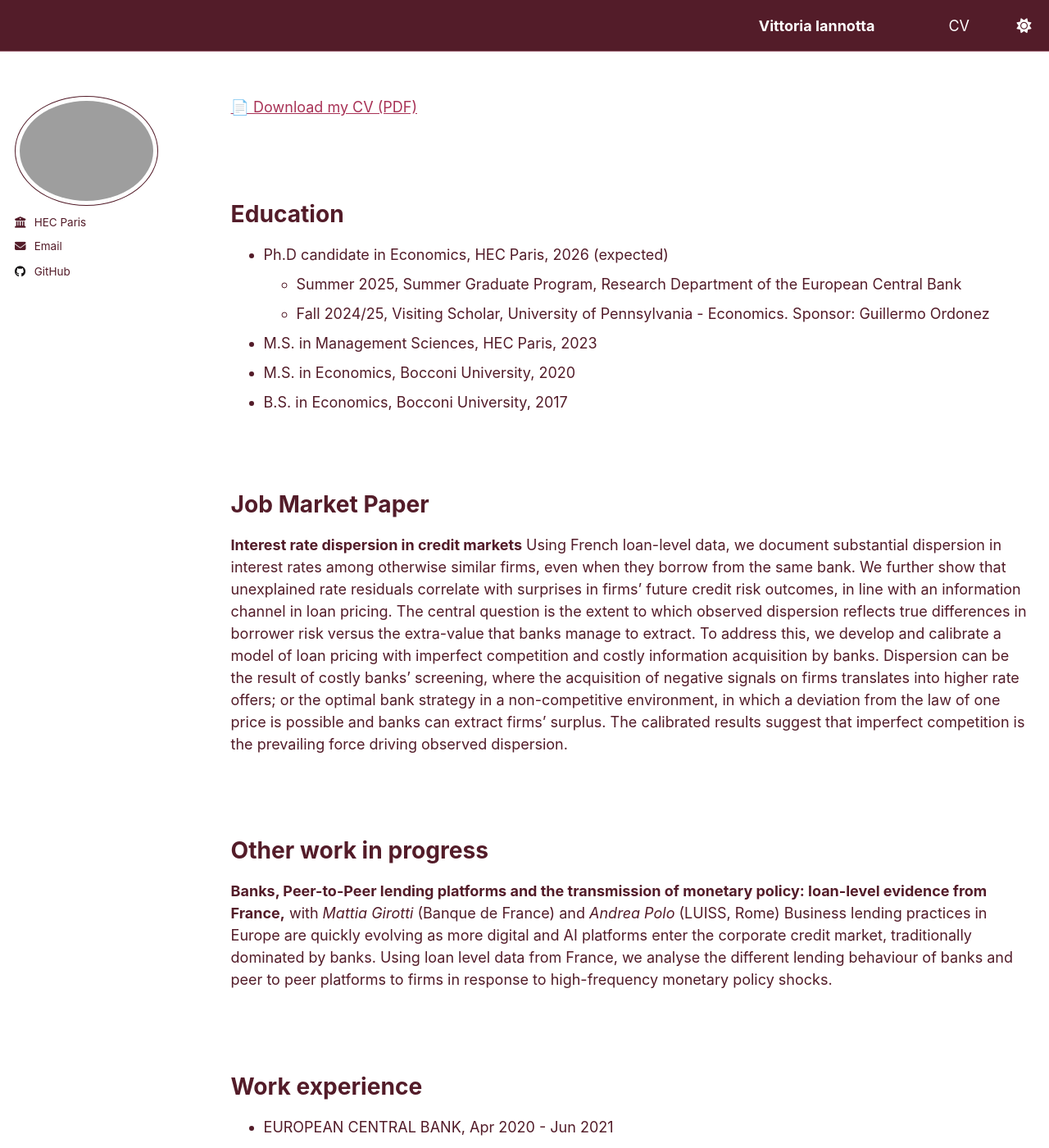
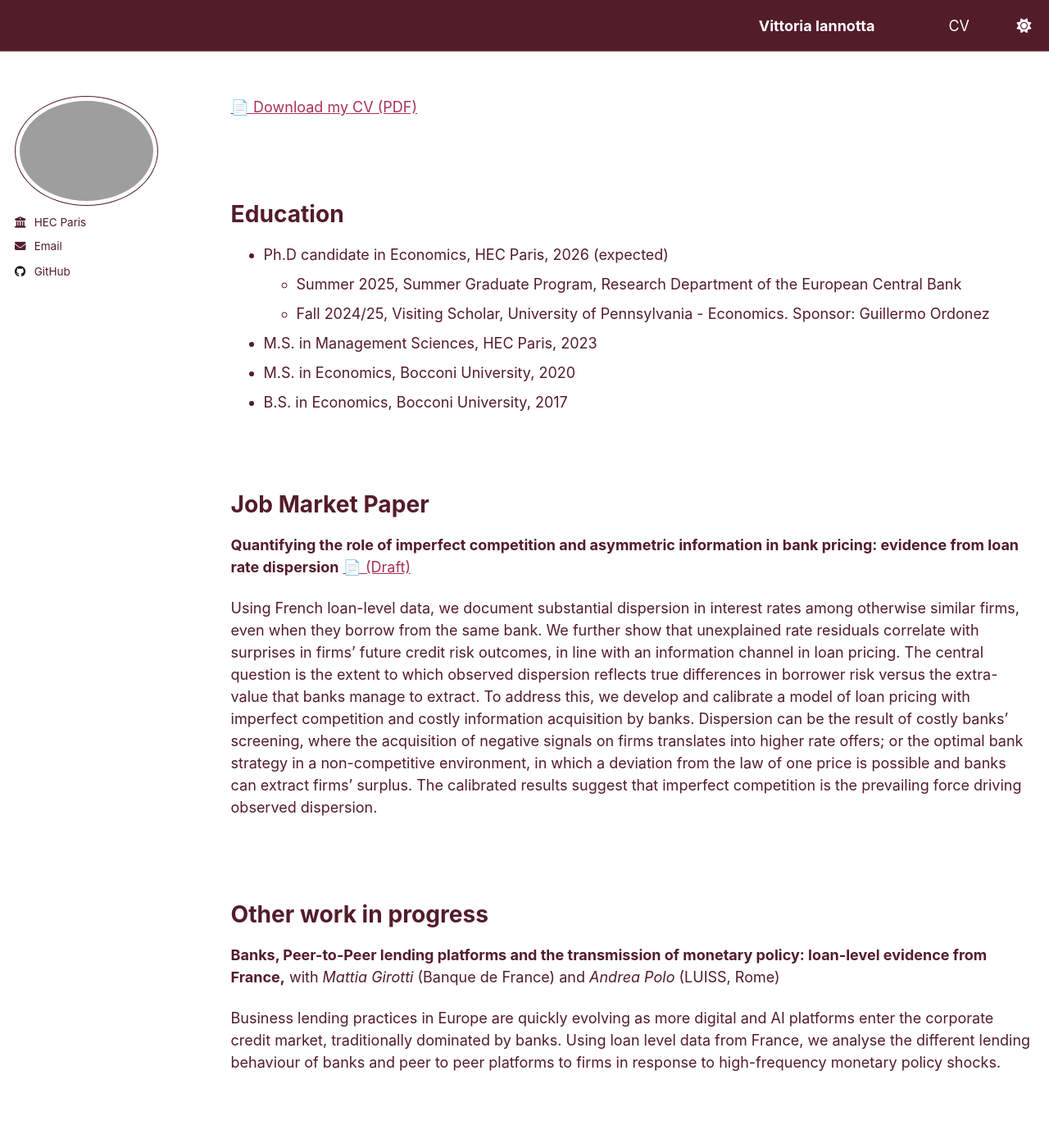
Before and after one commit to vittoriaiannotta/vittoriaiannotta.github.io, a Jekyll site: the page built from _pages/cv.md, in a window 1280 px wide and 1400 px high. Shown: the whole window at 82% size. Built offline with Jekyll 4.4.1, drawn with Linux system fonts in a browser that asks for light colours; some of the changed text lies outside the part shown.

Commit message:
Revise job market paper title and teaching assistant details
Updated job market paper title for clarity and added affiliation for teaching assistant role.

```diff
--- a/_pages/cv.md
+++ b/_pages/cv.md
@@ -26,7 +26,8 @@ Education
 
 Job Market Paper
 ======
-**Interest rate dispersion in credit markets**
+**Quantifying the role of imperfect competition and asymmetric information in bank pricing: evidence from loan rate dispersion** [📄 (Draft)](https://vittoriaiannotta.github.io/files/draft_short.pdf)
+
 Using French loan-level data, we document substantial dispersion in interest rates among otherwise similar firms, even when they borrow from the same bank. We further show that unexplained rate residuals correlate with surprises in firms' future credit risk outcomes, in line with an information channel in loan pricing. The central question is the extent to which observed dispersion reflects true differences in borrower risk versus the extra-value that banks manage to extract. To address this, we develop and calibrate a model of loan pricing with imperfect competition and costly information acquisition by banks.  Dispersion can be the result of costly banks' screening, where the acquisition of negative signals on firms translates into higher rate offers; or the optimal bank strategy in a non-competitive environment, in which a deviation from the law of one price is possible and banks can extract firms' surplus. The calibrated results suggest that imperfect competition is the prevailing force driving observed dispersion.
 
 <br><br>
@@ -35,8 +36,8 @@ Other work in progress
 ======
 **Banks, Peer-to-Peer lending platforms and the transmission of monetary policy: loan-level
 evidence from France,**
- with *Mattia Girotti* (Banque de France) and *Andrea Polo* (LUISS,
-Rome)
+ with *Mattia Girotti* (Banque de France) and *Andrea Polo* (LUISS, Rome)
+
 Business lending practices in Europe are quickly evolving as more digital and AI platforms
 enter the corporate credit market, traditionally dominated by banks. Using loan level data from
 France, we analyse the different lending behaviour of banks and peer to peer platforms to firms
```
Also changed, not shown: other parts of _pages/cv.md (+1 -1 lines).
